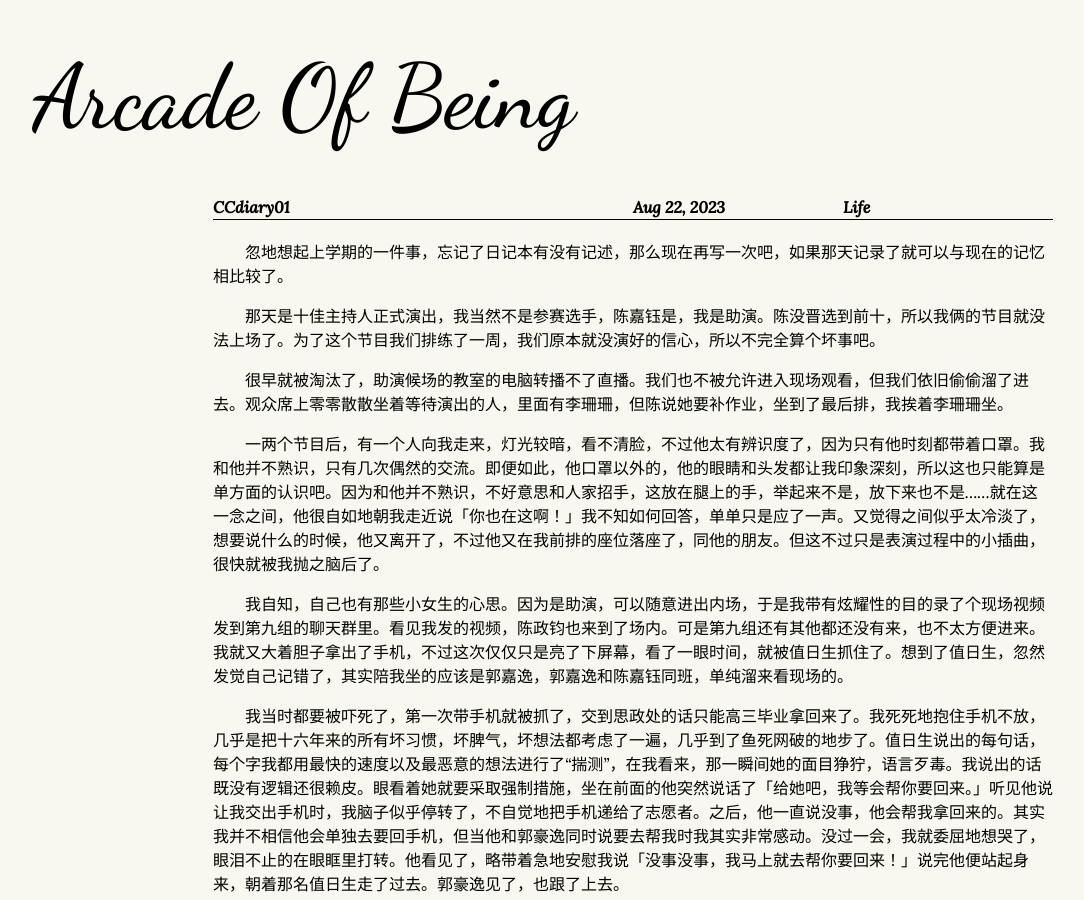
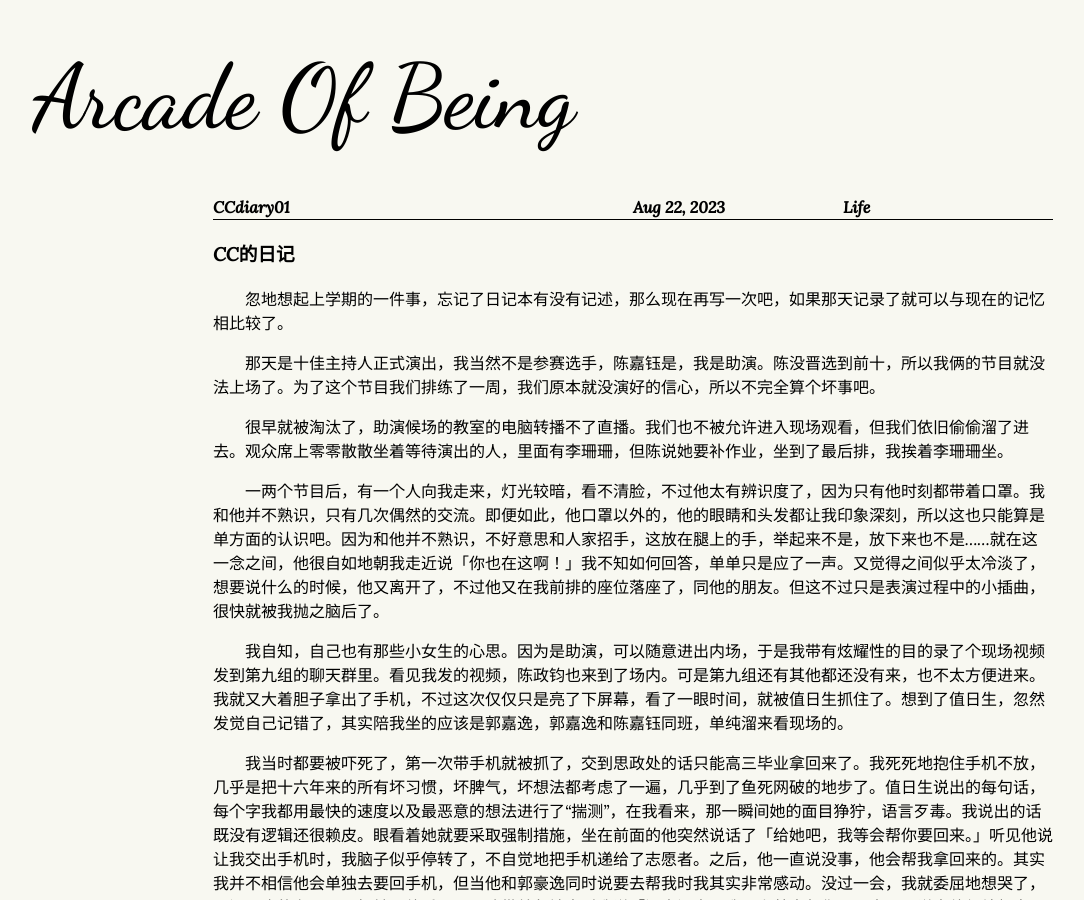
Before and after one commit to NeonSkylar69/NeonSkylar69.github.io, a Jekyll site: the page built from _posts/2023-08-22-CCdiary01.md, in a window 1280 px wide and 900 px high. Shown: the whole window, without its empty margins (7-1091 px from the left). Built offline with Jekyll 4.4.1, drawn with Linux system fonts in a browser that asks for light colours.

Commit message:
CCupdate

```diff
--- a/_posts/2023-08-22-CCdiary01.md
+++ b/_posts/2023-08-22-CCdiary01.md
@@ -4,6 +4,8 @@ title: "CCdiary01"
 date: 2023-08-22 16:55
 category: Life
 ---
+
+### CC的日记
 
 &emsp;&emsp;忽地想起上学期的一件事，忘记了日记本有没有记述，那么现在再写一次吧，如果那天记录了就可以与现在的记忆相比较了。
 
```
